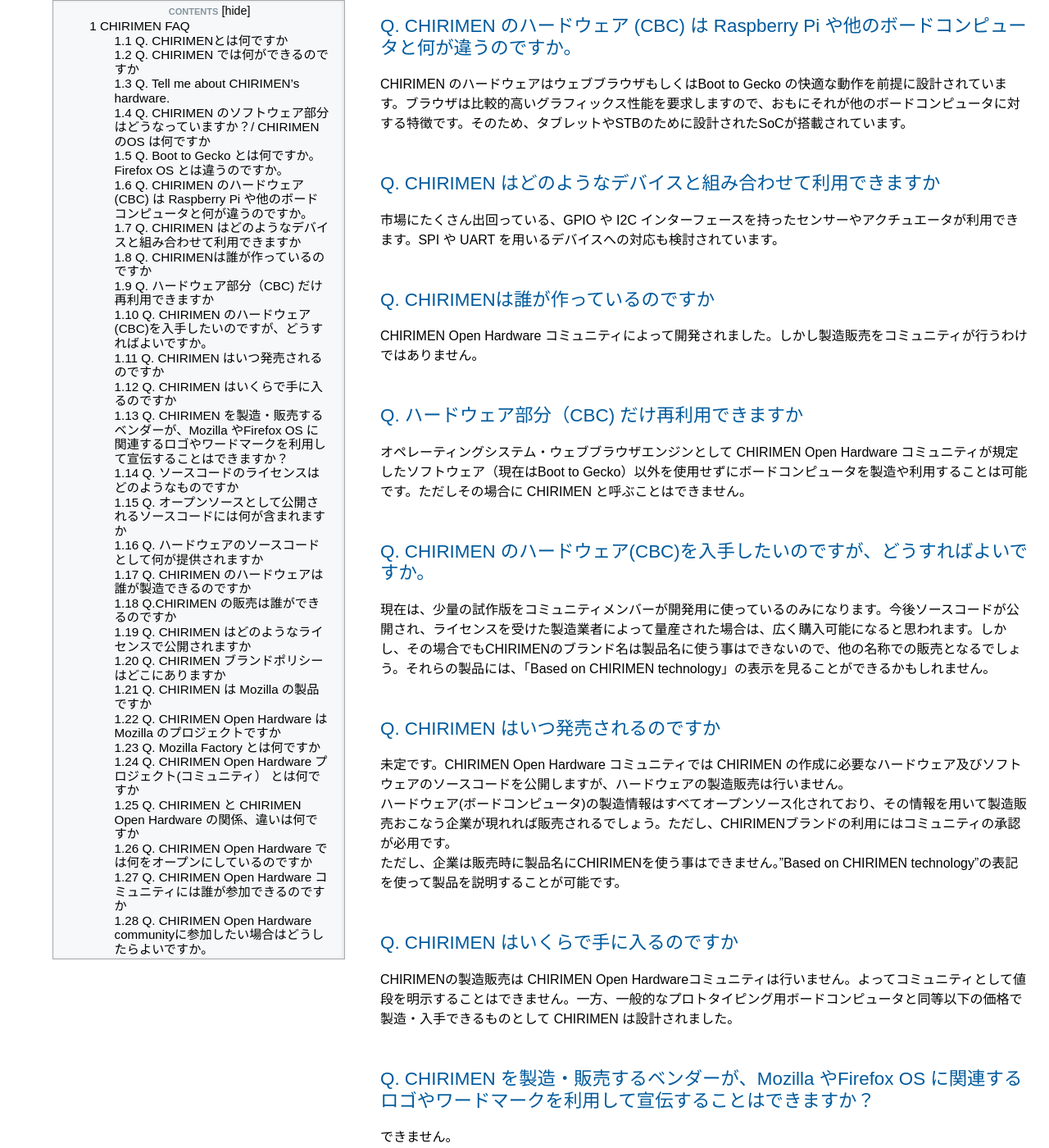
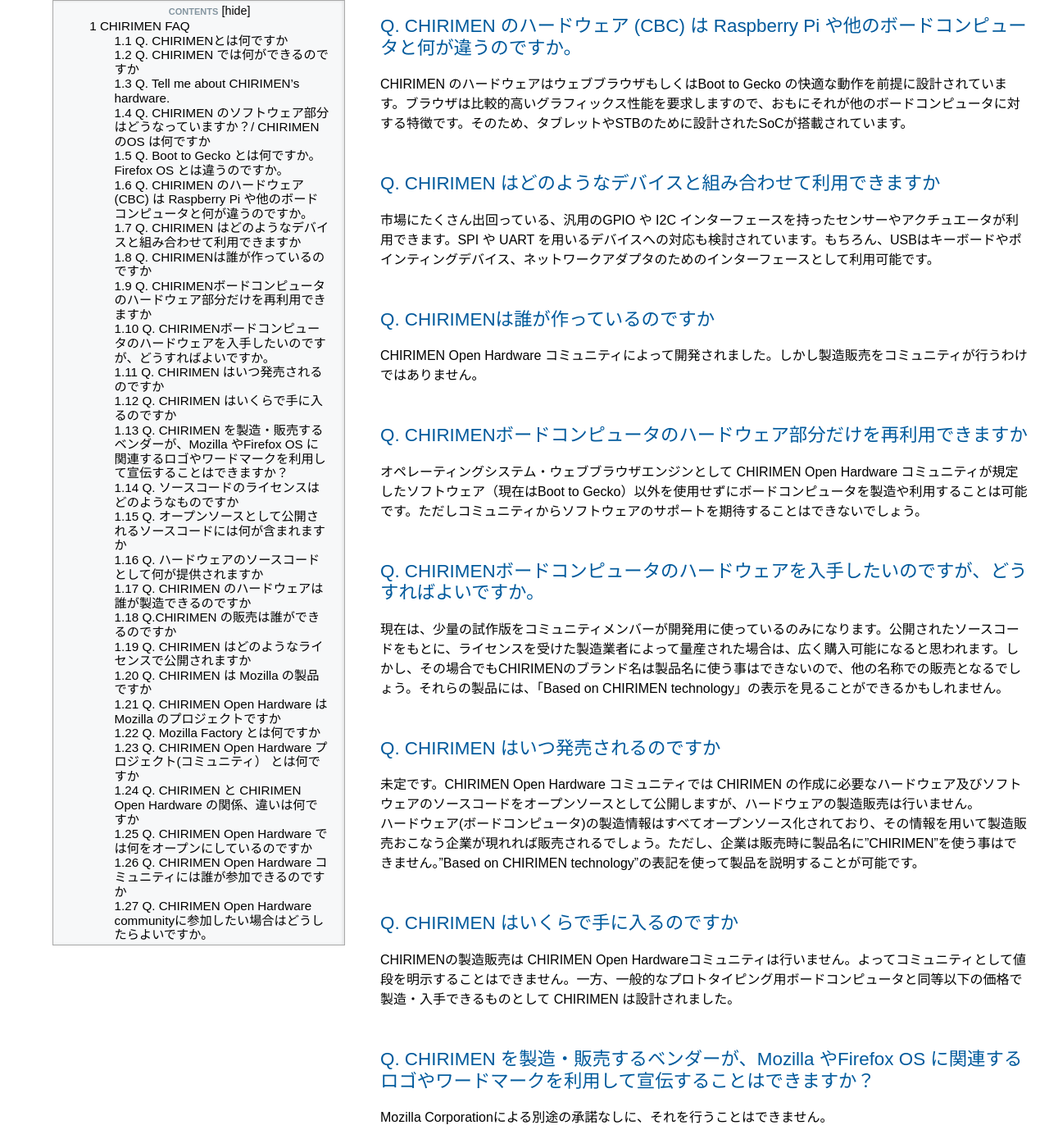
Before and after one commit to chirimen-oh/chirimen-oh.github.io, a Jekyll site: the page built from docs/ja/FAQ.md, in a window 1280 px wide and 1400 px high, scrolled down 1036 px. Shown: the whole window at 82% size. Built offline with Jekyll 4.4.1, drawn with Linux system fonts in a browser that asks for light colours; nearby versions of some CDN libraries; some of the changed text lies outside the part shown.

Commit message:
Update FAQ.md

```diff
--- a/docs/ja/FAQ.md
+++ b/docs/ja/FAQ.md
@@ -25,30 +25,29 @@ Boot to Gecko と Firefox OS はコード的には同じモノです。品質や
 CHIRIMEN のハードウェアはウェブブラウザもしくはBoot to Gecko の快適な動作を前提に設計されています。ブラウザは比較的高いグラフィックス性能を要求しますので、おもにそれが他のボードコンピュータに対する特徴です。そのため、タブレットやSTBのために設計されたSoCが搭載されています。
 
 ## Q. CHIRIMEN はどのようなデバイスと組み合わせて利用できますか
-市場にたくさん出回っている、GPIO や I2C インターフェースを持ったセンサーやアクチュエータが利用できます。SPI や UART を用いるデバイスへの対応も検討されています。
+市場にたくさん出回っている、汎用のGPIO や I2C インターフェースを持ったセンサーやアクチュエータが利用できます。SPI や UART を用いるデバイスへの対応も検討されています。もちろん、USBはキーボードやポインティングデバイス、ネットワークアダプタのためのインターフェースとして利用可能です。
 
 ## Q. CHIRIMENは誰が作っているのですか
 CHIRIMEN Open Hardware コミュニティによって開発されました。しかし製造販売をコミュニティが行うわけではありません。
 
-## Q. ハードウェア部分（CBC) だけ再利用できますか
-オペレーティングシステム・ウェブブラウザエンジンとして CHIRIMEN Open Hardware コミュニティが規定したソフトウェア（現在はBoot to Gecko）以外を使用せずにボードコンピュータを製造や利用することは可能です。ただしその場合に CHIRIMEN と呼ぶことはできません。
+## Q. CHIRIMENボードコンピュータのハードウェア部分だけを再利用できますか
+オペレーティングシステム・ウェブブラウザエンジンとして CHIRIMEN Open Hardware コミュニティが規定したソフトウェア（現在はBoot to Gecko）以外を使用せずにボードコンピュータを製造や利用することは可能です。ただしコミュニティからソフトウェアのサポートを期待することはできないでしょう。
 
-## Q. CHIRIMEN のハードウェア(CBC)を入手したいのですが、どうすればよいですか。
-現在は、少量の試作版をコミュニティメンバーが開発用に使っているのみになります。今後ソースコードが公開され、ライセンスを受けた製造業者によって量産された場合は、広く購入可能になると思われます。しかし、その場合でもCHIRIMENのブランド名は製品名に使う事はできないので、他の名称での販売となるでしょう。それらの製品には、「Based on CHIRIMEN technology」の表示を見ることができるかもしれません。
+## Q. CHIRIMENボードコンピュータのハードウェアを入手したいのですが、どうすればよいですか。
+現在は、少量の試作版をコミュニティメンバーが開発用に使っているのみになります。公開されたソースコードをもとに、ライセンスを受けた製造業者によって量産された場合は、広く購入可能になると思われます。しかし、その場合でもCHIRIMENのブランド名は製品名に使う事はできないので、他の名称での販売となるでしょう。それらの製品には、「Based on CHIRIMEN technology」の表示を見ることができるかもしれません。
 
 ## Q. CHIRIMEN はいつ発売されるのですか
-未定です。CHIRIMEN Open Hardware コミュニティでは CHIRIMEN の作成に必要なハードウェア及びソフトウェアのソースコードを公開しますが、ハードウェアの製造販売は行いません。
-ハードウェア(ボードコンピュータ)の製造情報はすべてオープンソース化されており、その情報を用いて製造販売おこなう企業が現れれば販売されるでしょう。ただし、CHIRIMENブランドの利用にはコミュニティの承認が必用です。
-ただし、企業は販売時に製品名にCHIRIMENを使う事はできません。"Based on CHIRIMEN technology"の表記を使って製品を説明することが可能です。
+未定です。CHIRIMEN Open Hardware コミュニティでは CHIRIMEN の作成に必要なハードウェア及びソフトウェアのソースコードをオープンソースとして公開しますが、ハードウェアの製造販売は行いません。
+ハードウェア(ボードコンピュータ)の製造情報はすべてオープンソース化されており、その情報を用いて製造販売おこなう企業が現れれば販売されるでしょう。ただし、企業は販売時に製品名に"CHIRIMEN"を使う事はできません。"Based on CHIRIMEN technology"の表記を使って製品を説明することが可能です。
 
 ## Q. CHIRIMEN はいくらで手に入るのですか
 CHIRIMENの製造販売は CHIRIMEN Open Hardwareコミュニティは行いません。よってコミュニティとして値段を明示することはできません。一方、一般的なプロトタイピング用ボードコンピュータと同等以下の価格で製造・入手できるものとして CHIRIMEN は設計されました。
 
 ## Q. CHIRIMEN を製造・販売するベンダーが、Mozilla やFirefox OS に関連するロゴやワードマークを利用して宣伝することはできますか？
-できません。
+Mozilla Corporationによる別途の承諾なしに、それを行うことはできません。
 
 ## Q. ソースコードのライセンスはどのようなものですか
-CHIRIMEN Open Hardware コミュニティによるソースコードの知財管理はコミュニティに代わりMozilla Japan が行っています。著作権やライセンスは[こちらのライセンス情報](http://chirimen.org/License/)を参照ください。
+CHIRIMEN Open Hardware コミュニティによるソースコードの知財管理はコミュニティに代わりMozilla Japan が行っています。著作権やライセンスは[こちらのライセンス情報](https://chirimen-oh.github.io/license/)を参照ください。
 
 ## Q. オープンソースとして公開されるソースコードには何が含まれますか
 ソースコードには、ハードウェアを製造するための設計情報と、同ハードウエア上で動作するBoot to Gecko OS ソフトウェアの両方が含まれます。
@@ -57,16 +56,13 @@ CHIRIMEN Open Hardware コミュニティによるソースコードの知財管
 回路図、プリントパターン、部品配置図、部品表などが公開されます。またそれらは再生産を容易にするために求められる電子ファイルの形式で提供されるでしょう。
 
 ## Q. CHIRIMEN のハードウェアは誰が製造できるのですか
-製造自体はだれでも自由に行うことができます。ただし、それに CHIRIMEN という名称を付けて販売するには、CHIRIMEN Open Hardware コミュニティによる承認が必要です。ただし、CHIRIMENという製品名で販売することはできません。詳しくは[こちらのライセンス情報](http://chirimen.org/License/)を参照ください。
+製造自体はだれでも自由に行うことができます。ただし、"CHIRIMEN"という製品名で販売することはできません。一方、"Based on CHIRIMEN technology" という説明文を使うことができます。詳しくは[こちらのライセンス情報](https://chirimen-oh.github.io/license/)を参照ください。
 
 ## Q.CHIRIMEN の販売は誰ができるのですか
-CHIRIMEN Open Hardwareコミュニティによる承認が得られた業者が販売できます。承認を得るために必要な手順や条件は[こちらのライセンス情報](http://chirimen.org/License/)に記述されています。
+[こちらのライセンス情報](https://chirimen-oh.github.io/license/)に基づいて販売することができます。前項も参照にしてください。
 
 ## Q. CHIRIMEN はどのようなライセンスで公開されますか
-ハードウェアとソフトウェア双方をカバーする[CHIRIMEN ライセンス](http://chirimen.org/License/)に基づき公開されます。ライセンスは現在法的レビュー中となっており、ソースコード公開時に同時に公開予定です。
-
-## Q. CHIRIMEN ブランドポリシーはどこにありますか
-[CHIRIMEN ライセンス](http://chirimen.org/License/)を参照ください。
+ハードウェアとソフトウェア双方をカバーする[CHIRIMEN ライセンス](https://chirimen-oh.github.io/license/)に基づき公開されます。
 
 ## Q. CHIRIMEN は Mozilla の製品ですか
 いいえ。CHIRIMEN は CHIRIMEN Open Hardwareコミュニティがプロトタイプとして開発している ウェブブラウザエンジンを搭載したボードコンピュータとそのソフトウェアであり、Mozilla の製品ではありません。
@@ -75,7 +71,7 @@ CHIRIMEN Open Hardwareコミュニティによる承認が得られた業者が
 いいえ。CHIRIMEN Open Hardware は Mozilla Corporation や Mozilla Foundation によるプロジェクトではありません。Mozilla Factoryと呼ぶ枠組みの中の CHIRIMEN Open Hardwareコミュニティによって運営されているプロジェクトです。
 
 ## Q. Mozilla Factory とは何ですか
-Mozilla Factory は Mozilla Japan が中心となってオープンソースによるモノづくりを学ぶ場所として 2012 年に立ち上げた枠組みですです。 CHIRIMEN Open Hardwareは Mozilla Factory の中のコミュニティによって進められているプロジェクトになります。
+Mozilla Factory は Mozilla Japan が中心となってオープンソースによるモノづくりを学ぶ場所として 2012 年に立ち上げられた枠組みです。 CHIRIMEN Open Hardwareは Mozilla Factory の中のコミュニティによって進められているプロジェクトになります。
 [詳しくはこちらをご覧下さい](http://en.mozillafactory.org/about)
 
 ## Q. CHIRIMEN Open Hardware プロジェクト(コミュニティ） とは何ですか
@@ -83,10 +79,10 @@ Mozilla Factory は Mozilla Japan が中心となってオープンソースに
 [詳しくはこちら](http://en.mozillafactory.org/post/10861582384/open-hardware-project)をご覧下さい:
 
 ## Q. CHIRIMEN と CHIRIMEN Open Hardware の関係、違いは何ですか
-CHIRIMEN は CHIRIMEN Open Hardware コミュニティによる開発成果の一つです。CHIRIMEN Open Hardware コミュニティではCHIRIMEN をはじめとした、Web 技術をベースとしたオープンなハードウェアとソフトウェアの開発を進めています。その最初の開発成果はがCHIRIMENと呼ばれています。CHIRIMEN Open Hardware プロジェクトの設立趣旨は前項を参照ください。
+CHIRIMEN は CHIRIMEN Open Hardware コミュニティによる開発成果の一つです。CHIRIMENは将来わたって、一つだけではないかもしれません。2015年に開発された最初の成果物はデザインID CMN2015-1と呼ばれています。CHIRIMEN Open Hardware コミュニティではCHIRIMEN をはじめとした、Web 技術をベースとしたオープンなハードウェアとソフトウェアの開発を進めています。その最初の開発成果はがCHIRIMENと呼ばれています。CHIRIMEN Open Hardware プロジェクトの設立趣旨は前項を参照ください。
 
 ## Q. CHIRIMEN Open Hardware では何をオープンにしているのですか
-ボードコンピュータを製造するために必要な情報をオープンにしています。それはハードウェアの製造に必要な情報とそこで稼働するオペレーティングシステムソフトウェアを含みます。また、ソースコードだけでなく開発や API の議論のプロセスもオープンにしています。
+CHIRIMEN Open Hardwareコミュニティが提唱するウェブブラウザベースのボードコンピュータを製造するために必要な情報をオープンソースとして公開しています。それはハードウェアの製造に必要な情報とそこで稼働するオペレーティングシステムソフトウェアを含みます。また、ソースコードだけでなく開発や API の議論のプロセスもオープンにしています。
 
 ## Q. CHIRIMEN Open Hardware コミュニティには誰が参加できるのですか
 個人だけでなく、任意の組織・団体が参加できます。
```
